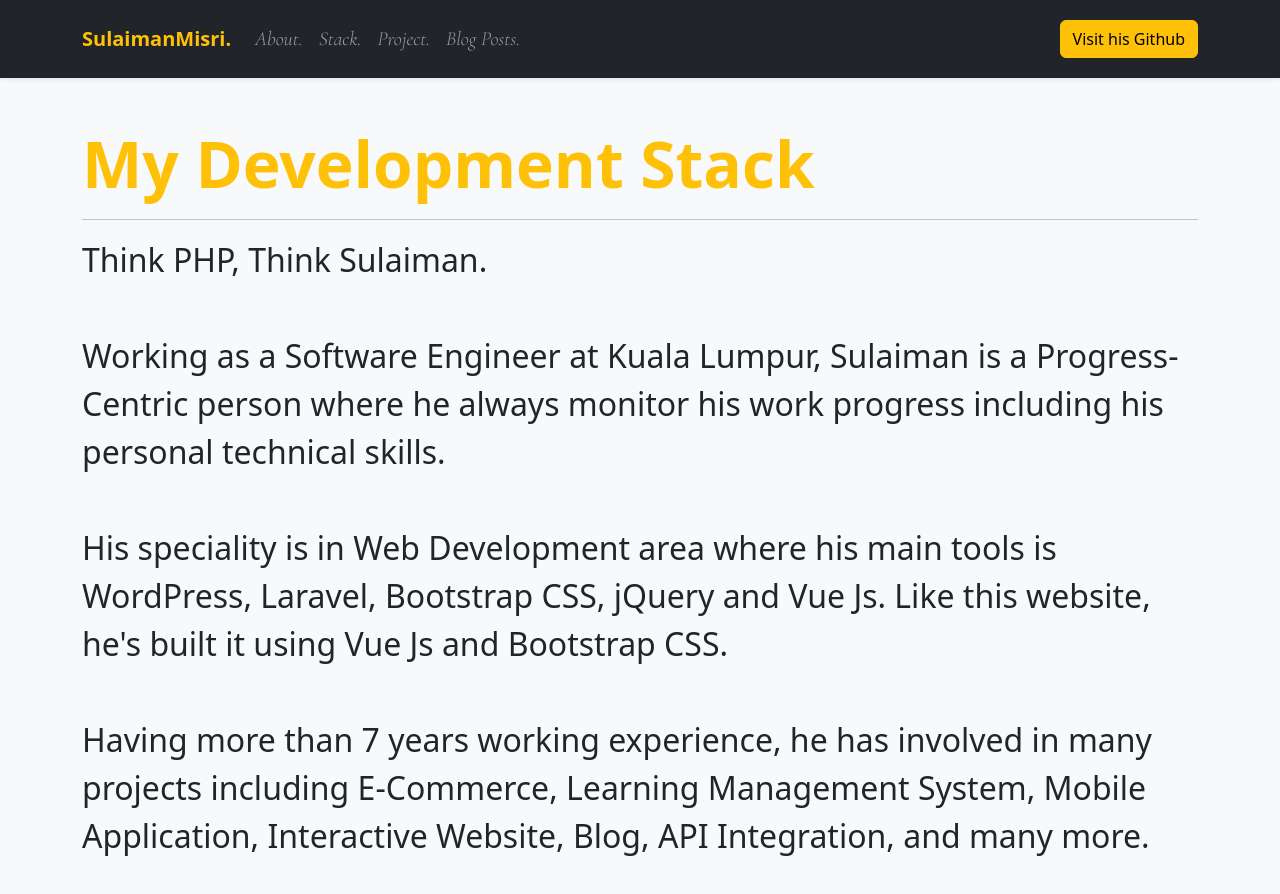
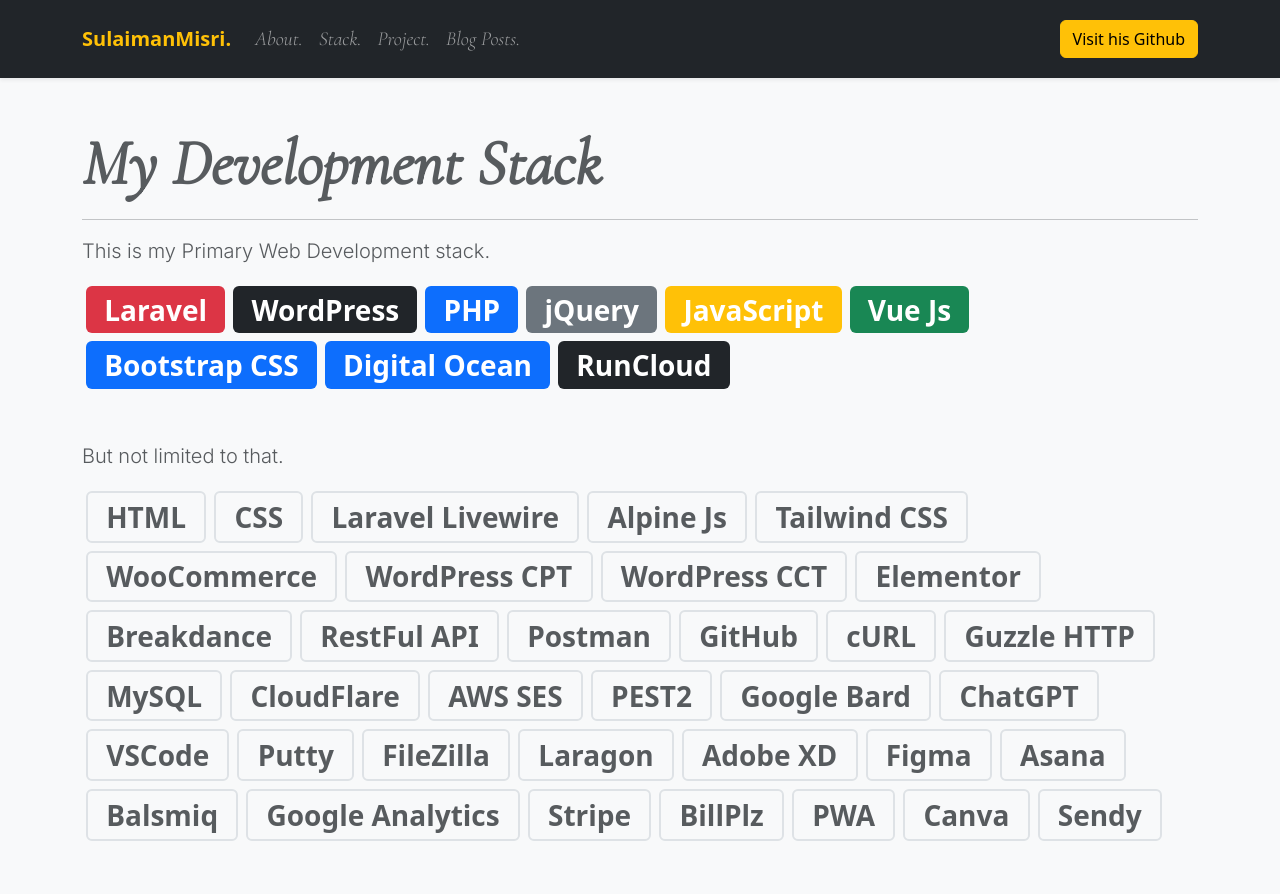
Before and after one commit to msulaimanmisri/sulaiman-profile, a Vue app: page /stack in a window 1280 px wide. Shown: the top 894 px of the page. Built offline with nearby package versions, Linux system fonts and the light colour scheme.

Commit message:
Update About and Stack

```diff
--- a/index.html
+++ b/index.html
@@ -1,11 +1,13 @@
 <!DOCTYPE html>
 <html lang="en">
-
   <head>
     <meta charset="UTF-8" />
     <link rel="icon" type="image/svg+xml" href="" />
     <meta name="viewport" content="width=device-width, initial-scale=1.0" />
-  <link href="https://cdn.jsdelivr.net/npm/bootstrap@5.3.0-alpha1/dist/css/bootstrap.min.css" rel="stylesheet">
+    <link
+      href="https://cdn.jsdelivr.net/npm/bootstrap@5.3.0-alpha1/dist/css/bootstrap.min.css"
+      rel="stylesheet"
+    />
     <title>Sulaiman Misri. Your next Full Stack Web Developer</title>
   </head>
 
@@ -13,14 +15,13 @@
     <div id="app"></div>
     <script src="https://cdn.jsdelivr.net/npm/bootstrap@5.3.0-alpha1/dist/js/bootstrap.bundle.min.js"></script>
 
-  <link rel="preconnect" href="https://fonts.googleapis.com">
-  <link rel="preconnect" href="https://fonts.gstatic.com" crossorigin>
+    <link rel="preconnect" href="https://fonts.googleapis.com" />
+    <link rel="preconnect" href="https://fonts.gstatic.com" crossorigin />
     <link
       href="https://fonts.googleapis.com/css2?family=Cormorant+Garamond:ital,wght@1,300&family=Inter:wght@300&display=swap"
-    rel="stylesheet">
-
+      rel="stylesheet"
+    />
 
     <script type="module" src="/src/main.js"></script>
   </body>
-
 </html>
--- a/src/views/about.vue
+++ b/src/views/about.vue
@@ -28,6 +28,14 @@
                 Having more than 7 years working experience, he has involved in many projects including E-Commerce, Learning
                 Management System, Mobile Application, Interactive Website, Blog, API Integration, and many more.
             </p>
+
+            <p class="lead text-muted text-body my-5">
+                Other than technical skills, he also currently act as a Lead Developer 2 where he is in charge on Developer resources.
+            </p>
+
+            <p class="lead text-muted text-body my-5">
+                Outside working hour, he is teaching everyone who are interested in learning WordPress and Web Development through application named <a href="https://bit.ly/daftar-kelas-design" target="_blank">Kelas Design</a>
+            </p>
         </div>
     </div>
 </template>
--- a/src/views/stack.vue
+++ b/src/views/stack.vue
@@ -3,31 +3,73 @@
 <template>
     <div class="container">
         <div class="py-5">
-            <h1 class="fw-bolder text-warning display-3">
+            <h1 class="fw-bolder text-muted display-3 text-main">
                 My Development Stack
             </h1>
 
             <hr>
 
-            <p class="lead fs-2">
-                Think PHP, Think Sulaiman.
-            </p>
+            <div class="primaryStack">
+                <p class="lead text-body text-muted">
+                    This is my Primary Web Development stack.
+                </p>
 
-            <p class="lead fs-2 my-5">
-                Working as a Software Engineer at Kuala Lumpur, Sulaiman is a Progress-Centric person where he
-                always
-                monitor his work progress including his personal technical skills.
-            </p>
+                <div class="">
+                    <span class="badge bg-danger fs-3 m-1">Laravel</span>
+                    <span class="badge bg-dark fs-3 m-1">WordPress</span>
+                    <span class="badge bg-primary fs-3 m-1">PHP</span>
+                    <span class="badge bg-secondary fs-3 m-1">jQuery</span>
+                    <span class="badge bg-warning fs-3 m-1">JavaScript</span>
+                    <span class="badge bg-success fs-3 m-1">Vue Js</span>
+                    <span class="badge bg-primary fs-3 m-1">Bootstrap CSS</span>
+                    <span class="badge bg-primary fs-3 m-1">Digital Ocean</span>
+                    <span class="badge bg-dark fs-3 m-1">RunCloud</span>
+                </div>
+            </div>
 
-            <p class="lead fs-2 my-5">
-                His speciality is in Web Development area where his main tools is WordPress, Laravel, Bootstrap CSS, jQuery
-                and Vue Js. Like this website, he's built it using Vue Js and Bootstrap CSS.
-            </p>
+            <div class="secondaryStack mt-5">
+                <p class="lead text-body text-muted">
+                    But not limited to that.
+                </p>
 
-            <p class="lead fs-2 my-5">
-                Having more than 7 years working experience, he has involved in many projects including E-Commerce, Learning
-                Management System, Mobile Application, Interactive Website, Blog, API Integration, and many more.
-            </p>
+                <div class="">
+                    <span class="badge border border-2 bg-light text-muted fs-3 m-1">HTML</span>
+                    <span class="badge border border-2 bg-light text-muted fs-3 m-1">CSS</span>
+                    <span class="badge border border-2 bg-light text-muted fs-3 m-1">Laravel Livewire</span>
+                    <span class="badge border border-2 bg-light text-muted fs-3 m-1">Alpine Js</span>
+                    <span class="badge border border-2 bg-light text-muted fs-3 m-1">Tailwind CSS</span>
+                    <span class="badge border border-2 bg-light text-muted fs-3 m-1">WooCommerce</span>
+                    <span class="badge border border-2 bg-light text-muted fs-3 m-1">WordPress CPT</span>
+                    <span class="badge border border-2 bg-light text-muted fs-3 m-1">WordPress CCT</span>
+                    <span class="badge border border-2 bg-light text-muted fs-3 m-1">Elementor</span>
+                    <span class="badge border border-2 bg-light text-muted fs-3 m-1">Breakdance</span>
+                    <span class="badge border border-2 bg-light text-muted fs-3 m-1">RestFul API</span>
+                    <span class="badge border border-2 bg-light text-muted fs-3 m-1">Postman</span>
+                    <span class="badge border border-2 bg-light text-muted fs-3 m-1">GitHub</span>
+                    <span class="badge border border-2 bg-light text-muted fs-3 m-1">cURL</span>
+                    <span class="badge border border-2 bg-light text-muted fs-3 m-1">Guzzle HTTP</span>
+                    <span class="badge border border-2 bg-light text-muted fs-3 m-1">MySQL</span>
+                    <span class="badge border border-2 bg-light text-muted fs-3 m-1">CloudFlare</span>
+                    <span class="badge border border-2 bg-light text-muted fs-3 m-1">AWS SES</span>
+                    <span class="badge border border-2 bg-light text-muted fs-3 m-1">PEST2</span>
+                    <span class="badge border border-2 bg-light text-muted fs-3 m-1">Google Bard</span>
+                    <span class="badge border border-2 bg-light text-muted fs-3 m-1">ChatGPT</span>
+                    <span class="badge border border-2 bg-light text-muted fs-3 m-1">VSCode</span>
+                    <span class="badge border border-2 bg-light text-muted fs-3 m-1">Putty</span>
+                    <span class="badge border border-2 bg-light text-muted fs-3 m-1">FileZilla</span>
+                    <span class="badge border border-2 bg-light text-muted fs-3 m-1">Laragon</span>
+                    <span class="badge border border-2 bg-light text-muted fs-3 m-1">Adobe XD</span>
+                    <span class="badge border border-2 bg-light text-muted fs-3 m-1">Figma</span>
+                    <span class="badge border border-2 bg-light text-muted fs-3 m-1">Asana</span>
+                    <span class="badge border border-2 bg-light text-muted fs-3 m-1">Balsmiq</span>
+                    <span class="badge border border-2 bg-light text-muted fs-3 m-1">Google Analytics</span>
+                    <span class="badge border border-2 bg-light text-muted fs-3 m-1">Stripe</span>
+                    <span class="badge border border-2 bg-light text-muted fs-3 m-1">BillPlz</span>
+                    <span class="badge border border-2 bg-light text-muted fs-3 m-1">PWA</span>
+                    <span class="badge border border-2 bg-light text-muted fs-3 m-1">Canva</span>
+                    <span class="badge border border-2 bg-light text-muted fs-3 m-1">Sendy</span>
+                </div>
+            </div>
         </div>
     </div>
 </template>
```
Lines whose indentation alone changed are shown as unchanged.
